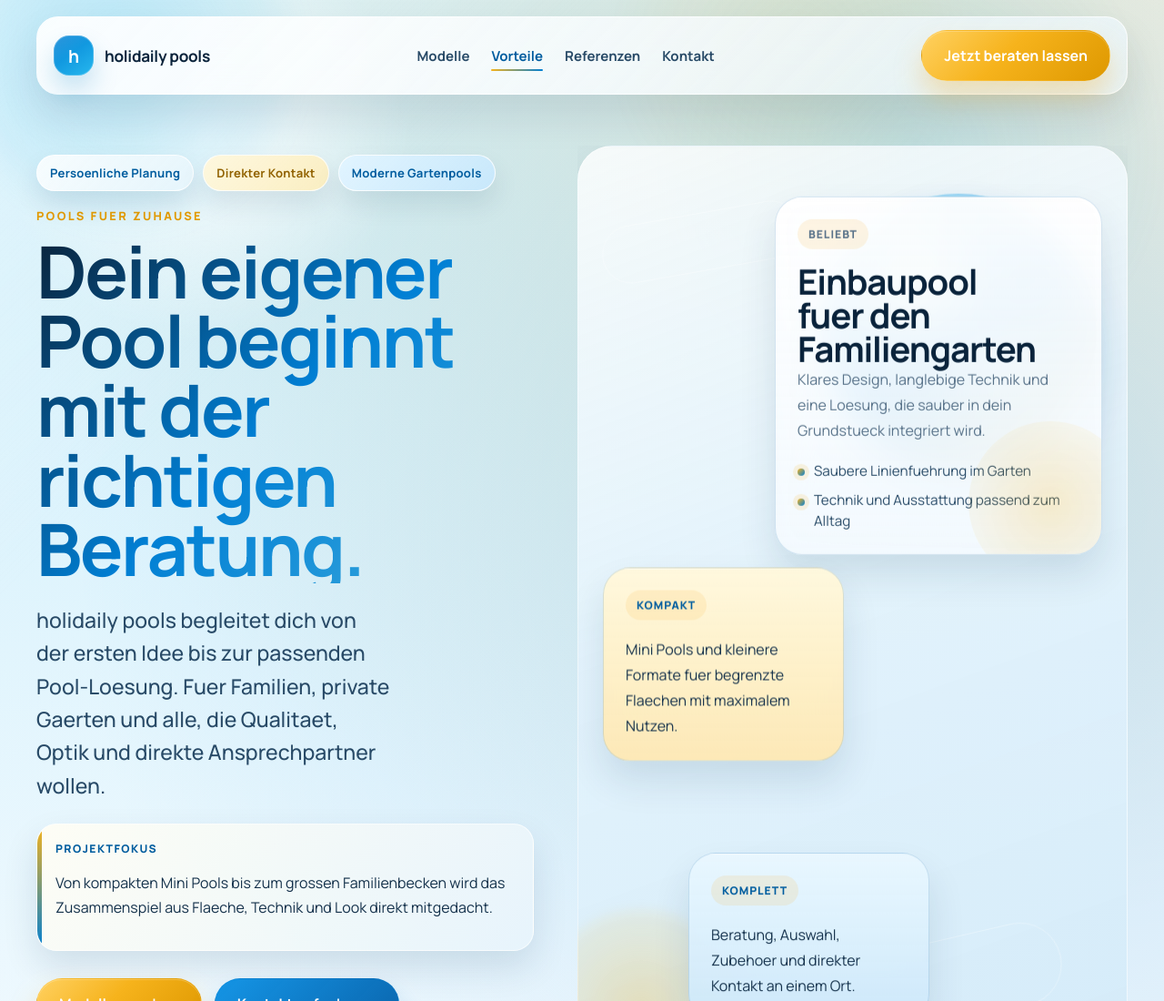
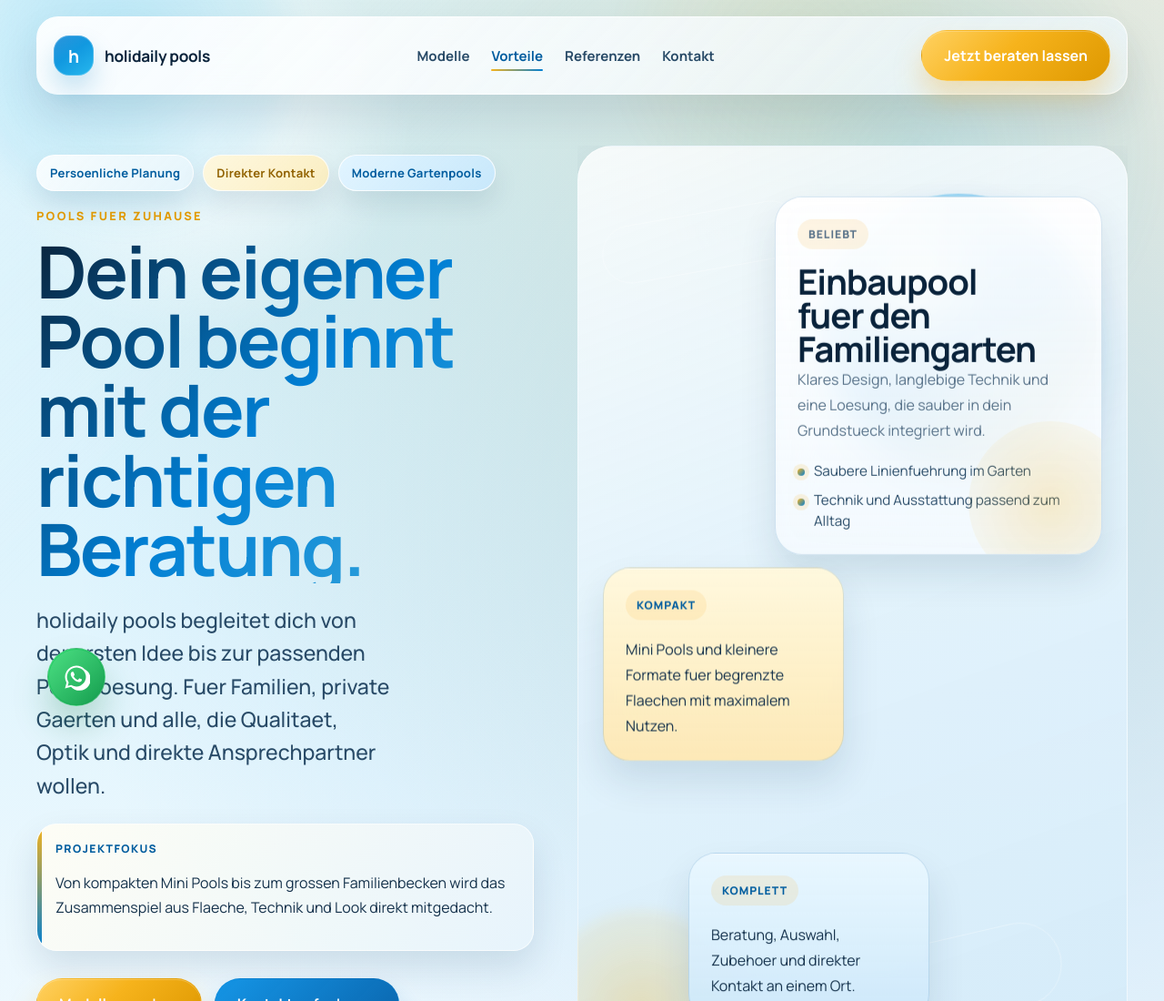
Before and after one commit to rg-ru/holidaily, a plain HTML site: page index.html in a window 1280 px wide. Shown: the top 1100 px of the page at 91% size. Drawn offline with Linux system fonts and the light colour scheme; a web font is replaced by a local one.

Commit message:
Add floating WhatsApp icon

```diff
--- a/index.html
+++ b/index.html
@@ -323,6 +323,11 @@
       </section>
     </main>
   </div>
+  <a class="floating-whatsapp-icon-link" href="https://wa.me/491632178170" aria-label="WhatsApp Kontakt zu holidaily pools">
+    <svg viewBox="0 0 24 24" role="presentation" focusable="false">
+      <path d="M19.05 4.94A9.9 9.9 0 0 0 12 2a10 10 0 0 0-8.67 14.98L2 22l5.21-1.36A10 10 0 1 0 19.05 4.94Zm-7.05 15.36a8.3 8.3 0 0 1-4.22-1.15l-.3-.18-3.09.81.83-3.01-.2-.31a8.32 8.32 0 1 1 6.98 3.84Zm4.57-6.22c-.25-.12-1.47-.72-1.7-.8-.23-.09-.4-.12-.57.12-.16.25-.65.8-.79.96-.15.17-.29.19-.54.06-.25-.12-1.04-.39-1.98-1.24-.73-.66-1.22-1.48-1.36-1.73-.14-.24-.02-.38.1-.5.11-.11.25-.29.37-.43.12-.14.16-.25.25-.41.08-.17.04-.31-.02-.43-.07-.12-.57-1.38-.78-1.89-.21-.5-.42-.43-.57-.44h-.48c-.16 0-.42.06-.65.31-.22.24-.84.82-.84 2 0 1.17.86 2.31.98 2.47.13.16 1.68 2.57 4.08 3.6.57.25 1.02.4 1.37.51.58.18 1.1.16 1.51.1.46-.07 1.47-.6 1.68-1.19.21-.58.21-1.08.15-1.18-.06-.1-.23-.16-.48-.29Z" fill="currentColor"/>
+    </svg>
+  </a>
   <script>
     const motionElements = document.querySelectorAll("[data-reveal]");
     const header = document.querySelector(".site-header");
--- a/styles.css
+++ b/styles.css
@@ -517,6 +517,50 @@ h3 {
   box-shadow: var(--shadow-soft);
 }
 
+.floating-whatsapp-icon-link {
+  position: fixed;
+  left: max(24px, calc((100vw - var(--container)) / 2 + 12px));
+  bottom: 24px;
+  z-index: 40;
+  display: grid;
+  place-items: center;
+  width: 64px;
+  height: 64px;
+  border: 1px solid rgba(255, 255, 255, 0.18);
+  border-radius: 999px;
+  background: linear-gradient(135deg, #29d96b, #149a4d);
+  color: #ffffff;
+  box-shadow: 0 22px 38px rgba(18, 122, 66, 0.26);
+  text-decoration: none;
+  transition: transform 180ms ease, box-shadow 180ms ease;
+}
+
+.floating-whatsapp-icon-link::before {
+  content: "";
+  position: absolute;
+  inset: 1px;
+  border-radius: inherit;
+  background: linear-gradient(135deg, rgba(255, 255, 255, 0.16), rgba(255, 255, 255, 0));
+  pointer-events: none;
+}
+
+.floating-whatsapp-icon-link:hover {
+  transform: translateY(-3px);
+  box-shadow: 0 24px 42px rgba(18, 122, 66, 0.34);
+}
+
+.floating-whatsapp-icon-link:focus-visible {
+  outline: 3px solid rgba(255, 255, 255, 0.95);
+  outline-offset: 3px;
+}
+
+.floating-whatsapp-icon-link svg {
+  position: relative;
+  z-index: 1;
+  width: 30px;
+  height: 30px;
+}
+
 .hero-stats {
   display: grid;
   grid-template-columns: repeat(3, minmax(0, 1fr));
@@ -1786,6 +1830,18 @@ h3 {
     grid-template-columns: 1fr;
   }
 
+  .floating-whatsapp-icon-link {
+    left: 12px;
+    bottom: 12px;
+    width: 56px;
+    height: 56px;
+  }
+
+  .floating-whatsapp-icon-link svg {
+    width: 24px;
+    height: 24px;
+  }
+
   .contact-hours-grid {
     grid-template-columns: 1fr;
     gap: 4px;
```
